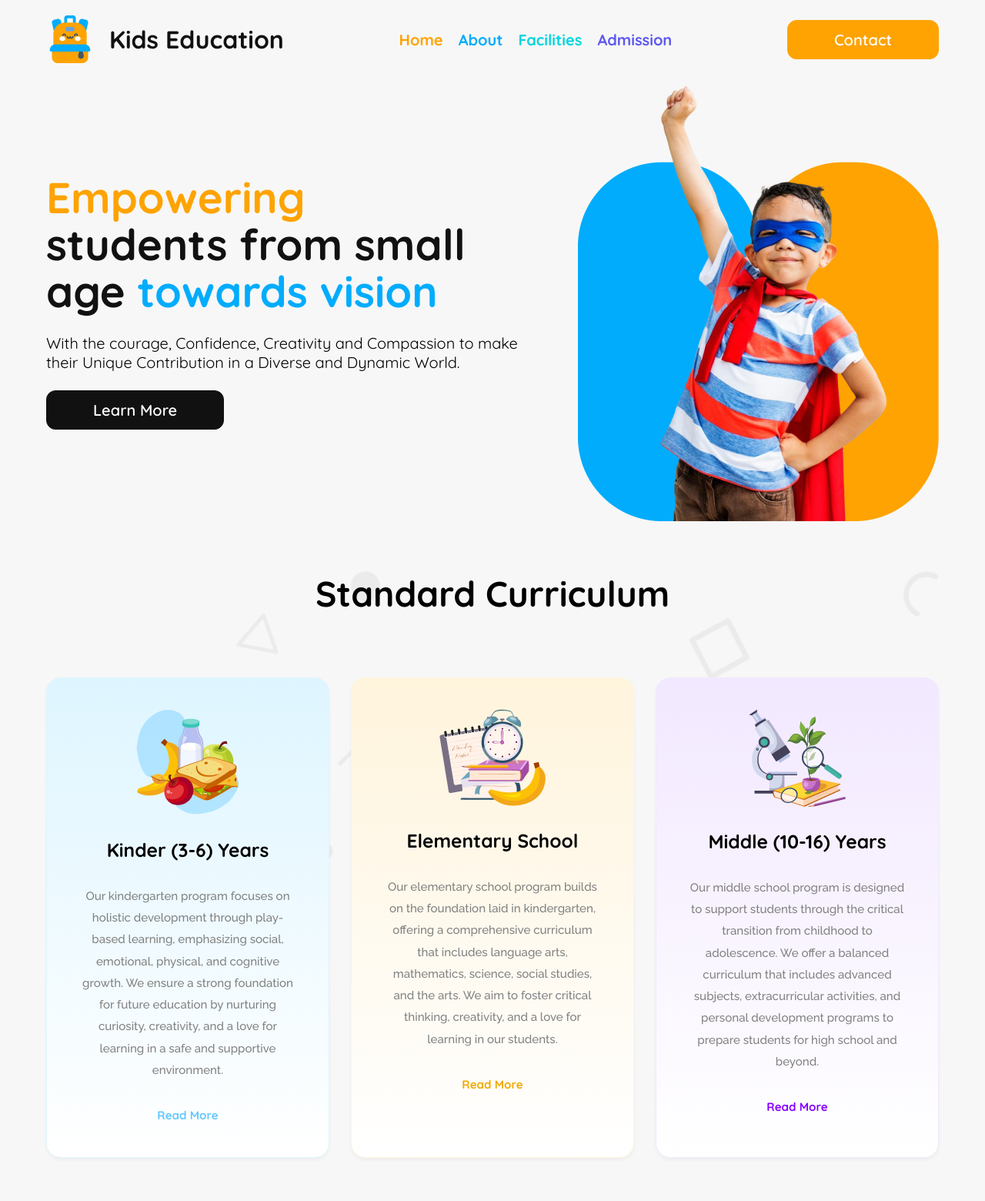
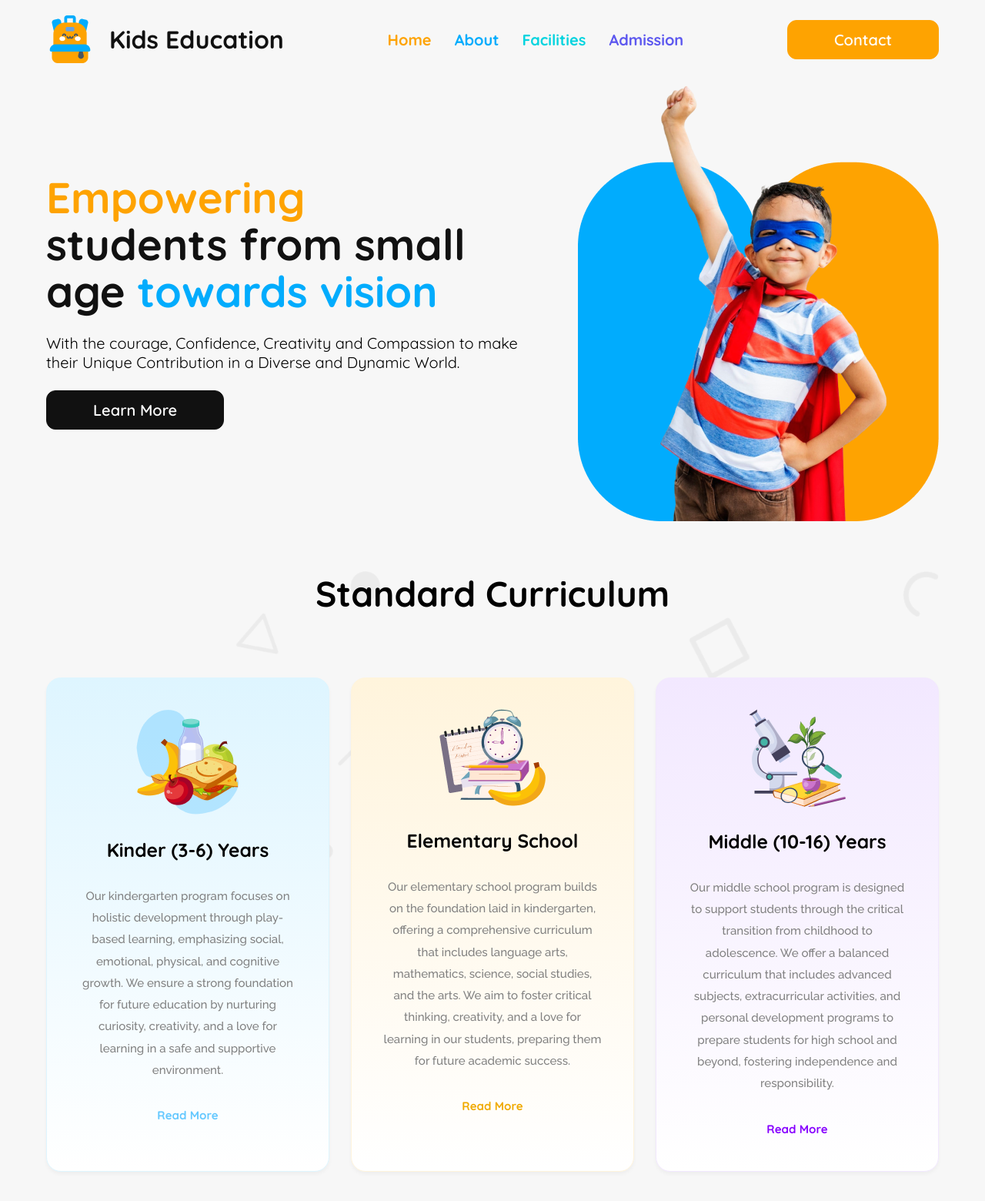
Before and after one commit to 4kamruzzaman/b11-assignment-2-repo, a plain HTML site: page index.html in a window 1280 px wide. Shown: the whole page at 77% size. Drawn offline with Linux system fonts and the light colour scheme.

Commit message:
update navigation styles and enhance program descriptions for Kids Education website

```diff
--- a/css/style.css
+++ b/css/style.css
@@ -80,7 +80,7 @@ nav {
 }
 
 nav ul li {
-    margin: 0 10px;
+    margin: 0 15px;
     font-weight: 700;
     list-style: none;
 }
@@ -96,6 +96,10 @@ nav img {
     font-weight: 700;
     color: var(--black);
     line-height: 30px;
+}
+
+nav ul li a:hover {
+    color: var(--black);
 }
 
 .contactbtn {
--- a/index.html
+++ b/index.html
@@ -62,13 +62,13 @@
                     <li>
                         <img src="assets/elementary.png" alt="Elementary School">
                             <h3>Elementary School</h3>
-                            <p>Our elementary school program builds on the foundation laid in kindergarten, offering a comprehensive curriculum that includes language arts, mathematics, science, social studies, and the arts. We aim to foster critical thinking, creativity, and a love for learning in our students.</p>
+                            <p>Our elementary school program builds on the foundation laid in kindergarten, offering a comprehensive curriculum that includes language arts, mathematics, science, social studies, and the arts. We aim to foster critical thinking, creativity, and a love for learning in our students, preparing them for future academic success.</p>
                             <div><a href="#" title="Click here to read more">Read More</a></div>
                     </li>
                     <li>
                         <img src="assets/middle.png" alt="Middle (10-16) Years">
                             <h3>Middle (10-16) Years</h3>
-                            <p>Our middle school program is designed to support students through the critical transition from childhood to adolescence. We offer a balanced curriculum that includes advanced subjects, extracurricular activities, and personal development programs to prepare students for high school and beyond.</p>
+                            <p>Our middle school program is designed to support students through the critical transition from childhood to adolescence. We offer a balanced curriculum that includes advanced subjects, extracurricular activities, and personal development programs to prepare students for high school and beyond, fostering independence and responsibility.</p>
                             <div><a href="#" title="Click here to read more">Read More</a></div>
                     </li>
                 </ul>
```
